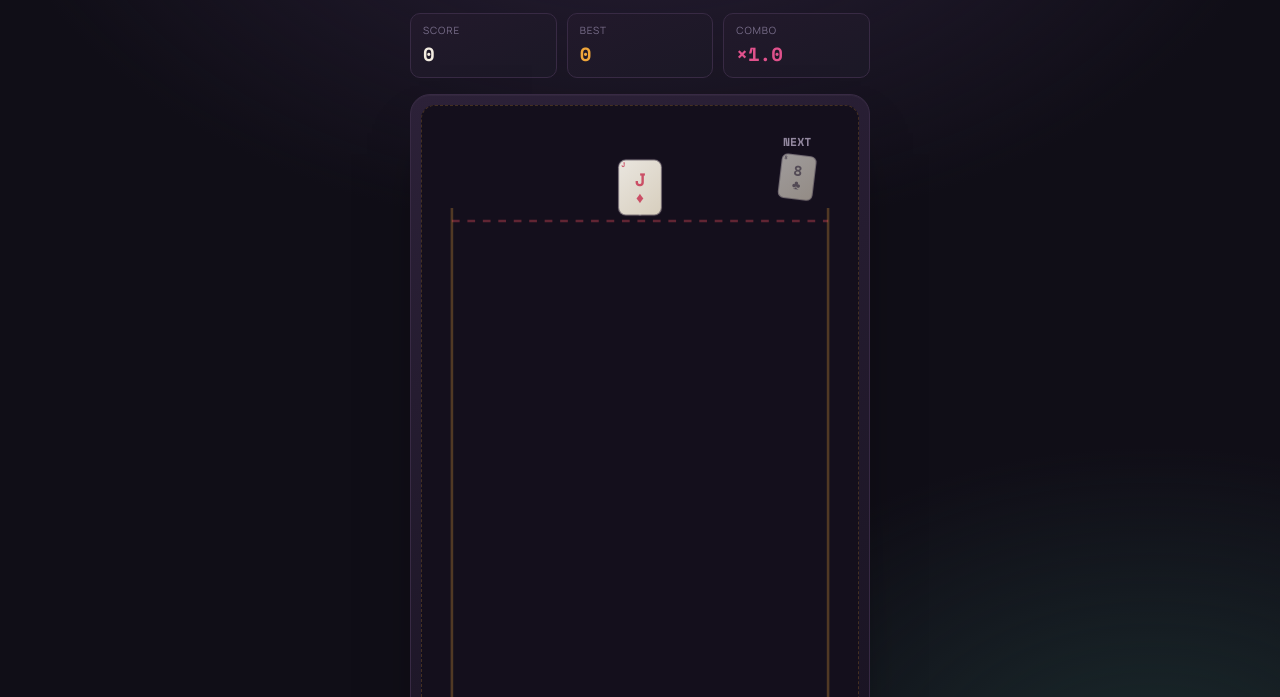
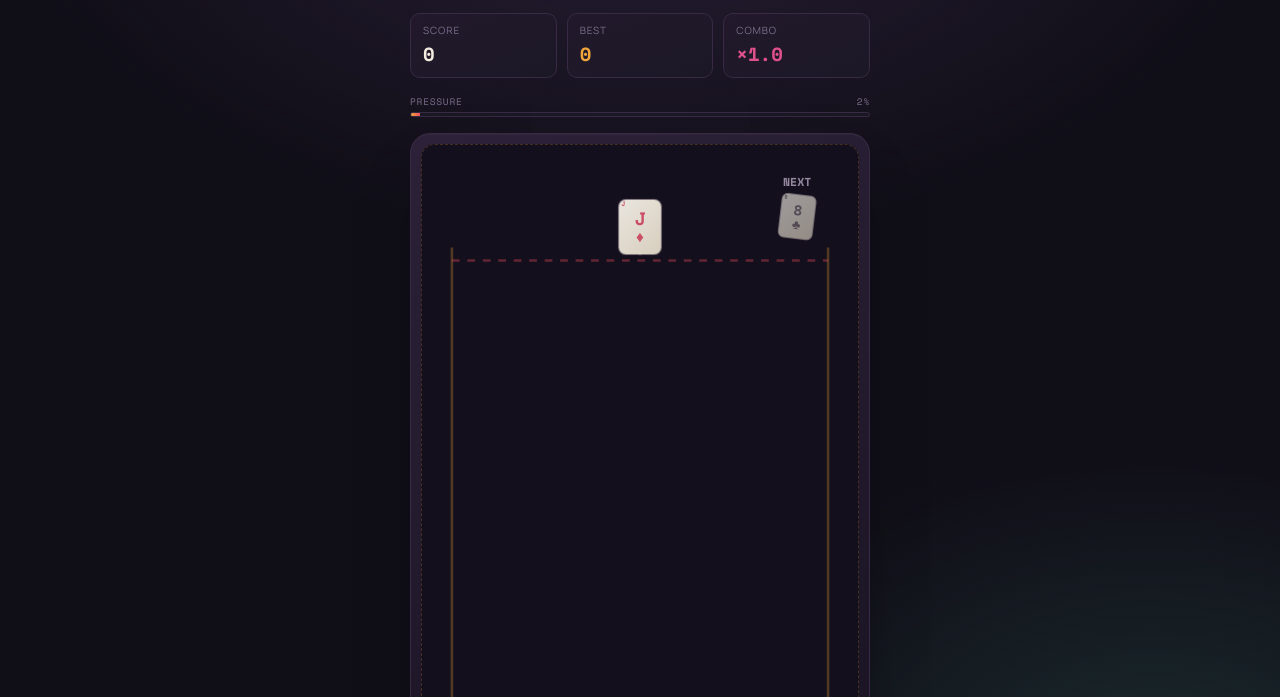
Before and after one commit to powerchataz/HANDFALL, a plain HTML site: page index.html in a window 1280 px wide. Shown: the part 103-800 px from the top of the page. Drawn offline with nearby package versions, Linux system fonts and the light colour scheme; a web font is replaced by a local one.

Commit message:
Add difficulty escalation: gravity, danger grace period, and ceiling all tighten over a run, with a visible Pressure bar

```diff
--- a/index.html
+++ b/index.html
@@ -62,6 +62,12 @@
   }
   .new-game:hover{border-color:var(--amber); color:var(--amber);}
   .new-game:focus-visible{outline:2px solid var(--amber); outline-offset:2px;}
+
+  .pressure-wrap{ display:flex; flex-direction:column; gap:4px; }
+  .pressure-label{ display:flex; justify-content:space-between; font-family:'Space Mono',monospace; font-size:9.5px; letter-spacing:.08em; text-transform:uppercase; color:var(--ink-faint); }
+  .pressure-track{ height:5px; border-radius:999px; background:var(--bg-1); border:1px solid var(--felt-edge); overflow:hidden; }
+  .pressure-fill{ height:100%; width:0%; background:linear-gradient(90deg,var(--amber),var(--danger)); transition:width .4s linear; }
+  @media (prefers-reduced-motion: reduce){ .pressure-fill{ transition:none; } }
 
   .hud{ display:grid; grid-template-columns:repeat(3,1fr); gap:10px; }
   .chip{ background:linear-gradient(160deg,var(--felt),var(--bg-1)); border:1px solid var(--felt-edge); border-radius:10px; padding:9px 12px; }
@@ -197,6 +203,11 @@
     <div class="chip"><div class="label">Score</div><div class="value" id="scoreVal">0</div></div>
     <div class="chip best"><div class="label">Best</div><div class="value" id="bestVal">0</div></div>
     <div class="chip mult"><div class="label">Combo</div><div class="value" id="multVal">&times;1.0</div></div>
+  </div>
+
+  <div class="pressure-wrap">
+    <div class="pressure-label"><span>Pressure</span><span id="pressurePct">0%</span></div>
+    <div class="pressure-track"><div class="pressure-fill" id="pressureFill"></div></div>
   </div>
 
   <div class="table-wrap">
@@ -526,9 +537,21 @@
       bonusActive: false, bonusChoices: [], bonusTimeLeft: 0,
       bonusTimer: 6 + Math.random()*6,
       shakeTime: 0, shakeMag: 0,
+      elapsed: 0, pressureMaxWarned: false,
       gameOver: false
     };
   }
+
+  // ---------- difficulty escalation ----------
+  // Nothing about the base drop flow scales with time, so a player who
+  // matches roughly as fast as cards land can otherwise stall forever with
+  // pressure never rising. This ramps three things together over the first
+  // 4 minutes of a run: gravity speeds up, the grace period before a
+  // lingering card ends the run shrinks, and the danger line itself creeps
+  // down, shrinking the usable stack height — all visible, none hidden.
+  var PRESSURE_RAMP_SECONDS = 240;
+  var DANGER_Y_BASE = 90;
+  function pressureT(){ return Math.min(1, state.elapsed / PRESSURE_RAMP_SECONDS); }
 
   function currentMult(){ return (1 + state.cascadeMult) * legacyMultiplier(); }
 
@@ -648,7 +671,12 @@
 
   // ---------- physics ----------
   function stepPhysics(dt){
-    var balls = state.balls, g = GRAVITY;
+    state.elapsed += dt;
+    var pT = pressureT();
+    state.dangerY = DANGER_Y_BASE + pT*20;
+    if (pT >= 1 && !state.pressureMaxWarned){ state.pressureMaxWarned = true; showToast("Pressure maxed — the felt won't get any smaller"); }
+
+    var balls = state.balls, g = GRAVITY * (1 + pT*0.35);
     for (var i=0;i<balls.length;i++){
       var b = balls[i];
       b.vy += g*dt; b.x += b.vx*dt; b.y += b.vy*dt; b.rot += b.angv*dt + b.vx*dt*0.01;
@@ -685,7 +713,8 @@
       }
     }
     if (overLine) state.dangerTimer += dt; else state.dangerTimer = 0;
-    if (state.dangerTimer > 1.15) triggerGameOver();
+    var graceThreshold = 1.15 - pT*0.35;
+    if (state.dangerTimer > graceThreshold) triggerGameOver();
 
     for (var pi=state.particles.length-1; pi>=0; pi--){
       var pt = state.particles[pi];
@@ -937,6 +966,14 @@
     document.getElementById("multVal").textContent = "×" + currentMult().toFixed(1);
   }
 
+  function updatePressureBar(){
+    var pct = Math.round(pressureT()*100);
+    var fill = document.getElementById("pressureFill");
+    var label = document.getElementById("pressurePct");
+    if (fill) fill.style.width = pct + "%";
+    if (label) label.textContent = pct + "%";
+  }
+
   function resize(){
     var rect = canvas.getBoundingClientRect();
     var dpr = Math.min(window.devicePixelRatio || 1, 2);
@@ -959,6 +996,7 @@
       while (accumulator >= FIXED_DT && steps < 6){ stepPhysics(FIXED_DT); accumulator -= FIXED_DT; steps++; }
     }
     draw();
+    updatePressureBar();
     requestAnimationFrame(loop);
   }
 
```
